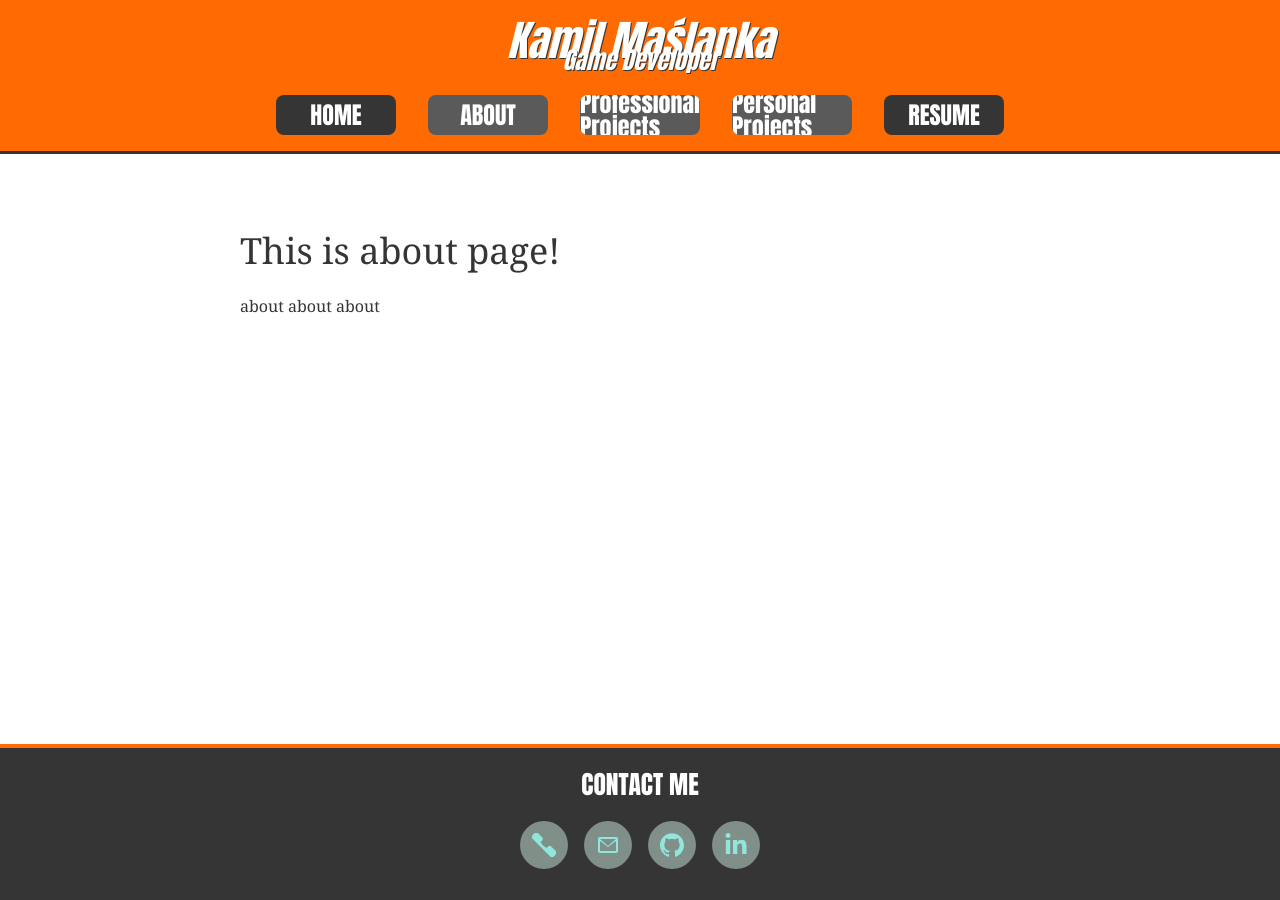
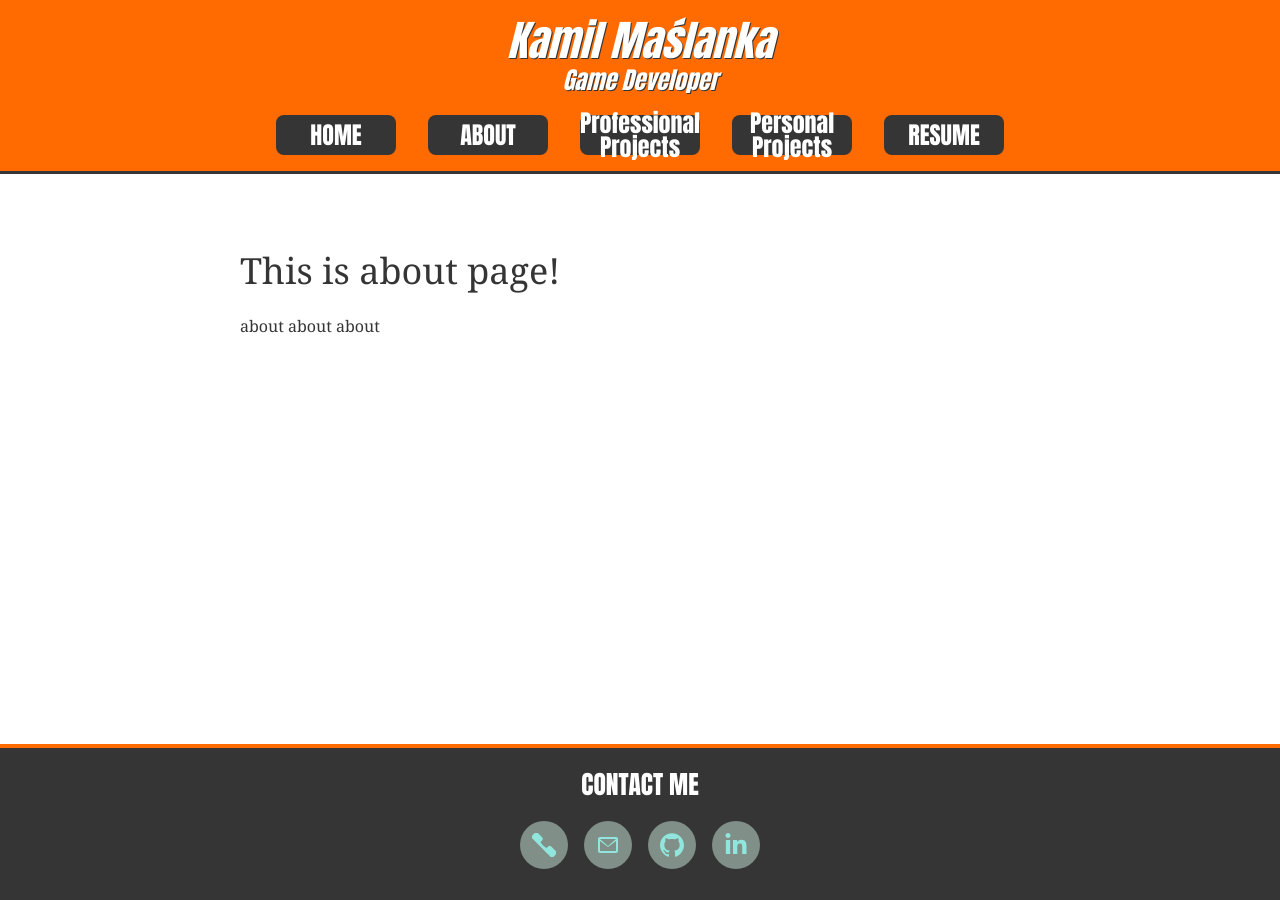
Before and after one commit to juna8001/juna8001.github.io, a Jekyll site: the page built from pages/about.md, in a window 1280 px wide. Built offline with Jekyll 4.4.1, drawn with Linux system fonts in a browser that asks for light colours.

Commit message:
style improvements

```diff
--- a/_includes/header.html
+++ b/_includes/header.html
@@ -5,8 +5,8 @@
     <nav class="site-nav">
         <a href="{{ '/' | relative_url }}" {% if page.url=='/' %} class="active" {% endif %}>HOME</a>
         <a href="{{ '/about/' | relative_url }}" {% if page.url=='/about/' %} class="active" {% endif %}>ABOUT</a>
-        <a href="{{ '/professional/' | relative_url }}" {% if page.url=='/about/' %} class="active" {% endif %}>Professional Projects</a>
-        <a href="{{ '/personal/' | relative_url }}" {% if page.url=='/about/' %} class="active" {% endif %}>Personal Projects</a>
+        <a href="{{ '/professional/' | relative_url }}" {% if page.url=='/professional/' %} class="active" {% endif %}>Professional Projects</a>
+        <a href="{{ '/personal/' | relative_url }}" {% if page.url=='/personal/' %} class="active" {% endif %}>Personal Projects</a>
         <a href="https://kamilmaslanka.wordpress.com/wp-content/uploads/2025/09/resume-kamil-maslanka.pdf">RESUME</a>
         <!-- <a href="{{ '/blog/' | relative_url }}" {% if page.url=='/blog/' %} class="active" {% endif %}>BLOG</a> -->
     </nav>
--- a/assets/header.css
+++ b/assets/header.css
@@ -19,7 +19,7 @@ header.site-header {
 .site-header-subtitle {
     font-family: var(--reckoner);
     font-size: 24px;
-    margin-top: -20px;
+    margin-top: 0px;
     margin-bottom: 20px;
     justify-self: center;
     font-weight: normal;
@@ -54,10 +54,11 @@ nav.site-nav a {
     font-size: 24px;
 
     text-decoration: none;
+    text-align: center;
     align-items: center;
     justify-content: center;
     line-height: 1;
-    overflow: hidden;
+    overflow: visible;
 }
 
 nav.site-nav a.active {
@@ -65,6 +66,7 @@ nav.site-nav a.active {
     /* Prevent container from resizing */
     /* height: 40px;
     width: 120px; */
-    background: var(--content-color-hover);
+    /* background: var(--content-color-hover); */
     /* border-color: var(--content-color); */
+    color: var(--header-text-hover);
 }
```
